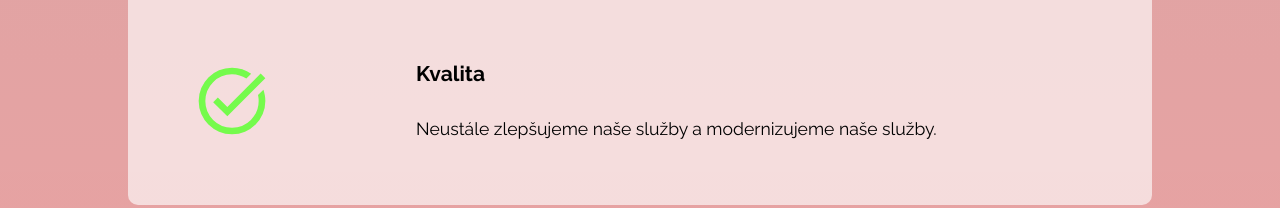
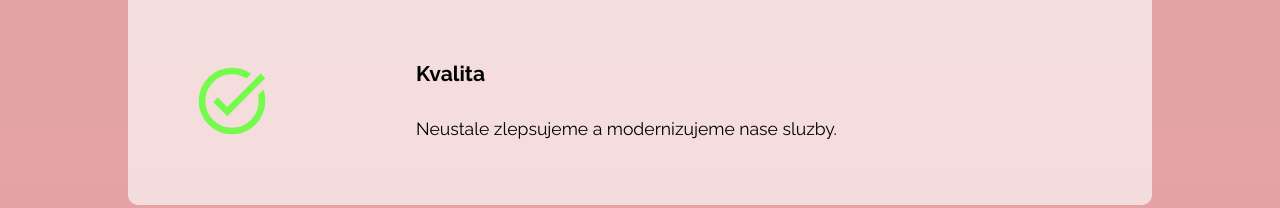
Before and after one commit to Bravetransport/Brave, a plain HTML site: page index.html in a window 1280 px wide. Shown: the part 2638-2846 px from the top of the page. Drawn offline with Linux system fonts and the light colour scheme.

Commit message:
Update index.html
Text fixed

```diff
--- a/index.html
+++ b/index.html
@@ -132,7 +132,7 @@
 			<img src="IMG/task_alt_24dp_75FB4C_FILL0_wght400_GRAD0_opsz24.svg">
 			<div class="whyus__content">
 				<h4>Kvalita</h4>
-				<p>Neustále zlepšujeme naše služby a modernizujeme naše služby.</p>
+				<p>Neustale zlepsujeme a modernizujeme nase sluzby.</p>
 			</div>
 		</div>
 
```
